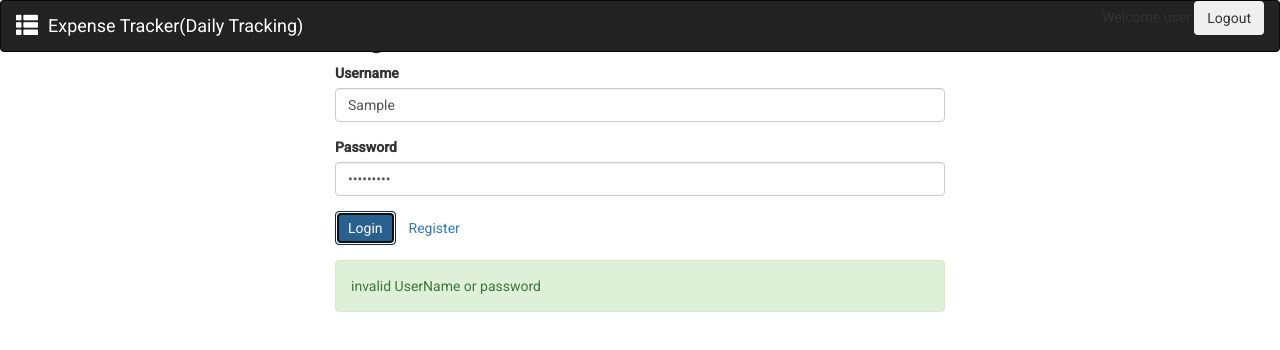
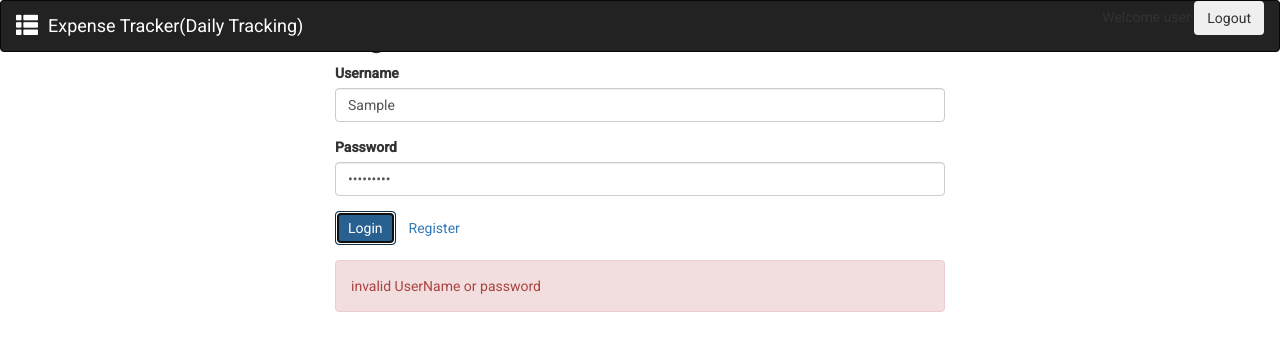
Before and after one commit to TamilarasuM/mylearning, an Angular app in the folder CURD-Operation/: page / in a window 1280 px wide. Both pictures are taken after typing "Sample", "Sample123" into the empty fields and a click on the button "Login". Shown: the top 350 px of the page. Built offline with nearby package versions, Linux system fonts and the light colour scheme.

Commit message:
simple changes done

```diff
--- a/CURD-Operation/src/app/Dashbaord/home.component.html
+++ b/CURD-Operation/src/app/Dashbaord/home.component.html
@@ -3,7 +3,7 @@
 </p> -->
 <br>
 <label>Search:</label>
-<input type="text"  style="width: 100px;" [(ngModel)] ="searchTerm" placeholder="Search Mobile" />
+<input type="text"  style="width: 100px;" [(ngModel)] ="searchTerm" placeholder="Search Mobile" class="form-control"/>
 
 <h4 style="color: red">Debit</h4>
 <div class="well">
--- a/CURD-Operation/src/app/Dashbaord/home.component.ts
+++ b/CURD-Operation/src/app/Dashbaord/home.component.ts
@@ -1,5 +1,8 @@
 import { Component, OnInit, ViewEncapsulation, ChangeDetectionStrategy } from '@angular/core';
 import { HttpClient, HttpHeaders } from "@angular/common/http";
+import { of } from 'rxjs';
+import { map } from 'rxjs/operators';
+
 @Component({
   selector: 'app-home',
   templateUrl: './home.component.html',
@@ -31,7 +34,11 @@ export class HomeComponent implements OnInit {
   }
 fetchData (){
   debugger
-   this.http.get("https://tamilarasum.github.io/test/sampleApp/products.json").toPromise().then((res) =>{
+   this.http.get("https://tamilarasum.github.io/test/sampleApp/products.json").pipe(map( function(res,index){
+   debugger
+   return res;
+
+    }) ).subscribe((res) =>{
     this.debitData = res;
     this.debitTotal = this.updateTotal(this.debitData);
   })
@@ -74,6 +81,6 @@ fetchData (){
   }
 
   trackByfn(index, item){
-return item;
+    return item;
   }
 }
--- a/CURD-Operation/src/app/login-comp/login-comp.component.html
+++ b/CURD-Operation/src/app/login-comp/login-comp.component.html
@@ -17,7 +17,7 @@
             <a [routerLink]="['/register']" class="btn btn-link">Register</a>
         </div>
     </form>
-    <div *ngIf=errorMsg class="alert-success alert">
+    <div *ngIf=errorMsg class="alert-danger alert">
         invalid UserName or password
     </div>
 </div>
```
